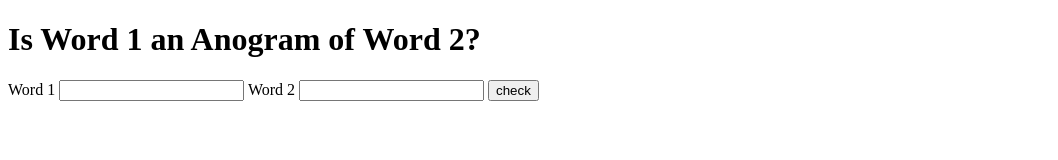
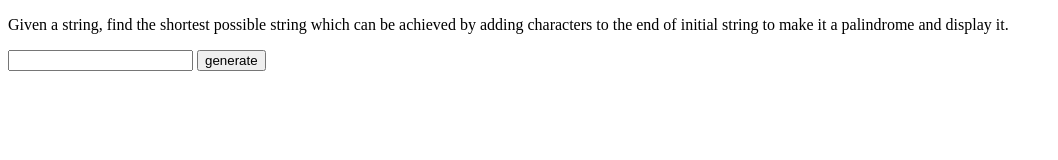
Before and after one commit to vangst/onsite-code-challenge, a website: page public/index.html in a window 1280 px wide. Shown: the whole page, without its empty margins (0-1058 px from the left). Drawn offline with Linux system fonts and the light colour scheme.

Commit message:
Update challenge to palindrome

```diff
--- a/public/index.html
+++ b/public/index.html
@@ -7,13 +7,10 @@
   </script>
 </head>
 <body>
-  <h1>Is Word 1 an Anogram of Word 2?</h1>
-  <label for='word1'>Word 1</label>
-  <input id='word1' />
-  <label for='word2'>Word 2</label>
-  <input id='word2' />
-  <button onclick="onClick()">check</button>
+  <p>Given a string, find the shortest possible string which can be achieved by adding characters to the end of initial string to make it a palindrome and display it.</p>
+  <input id='palindrome-input' />
+  <button onclick="onClick()">generate</button>
   <div>
-    <span id='result' />
+    <span id='output' />
   </div>
 </body>
```
